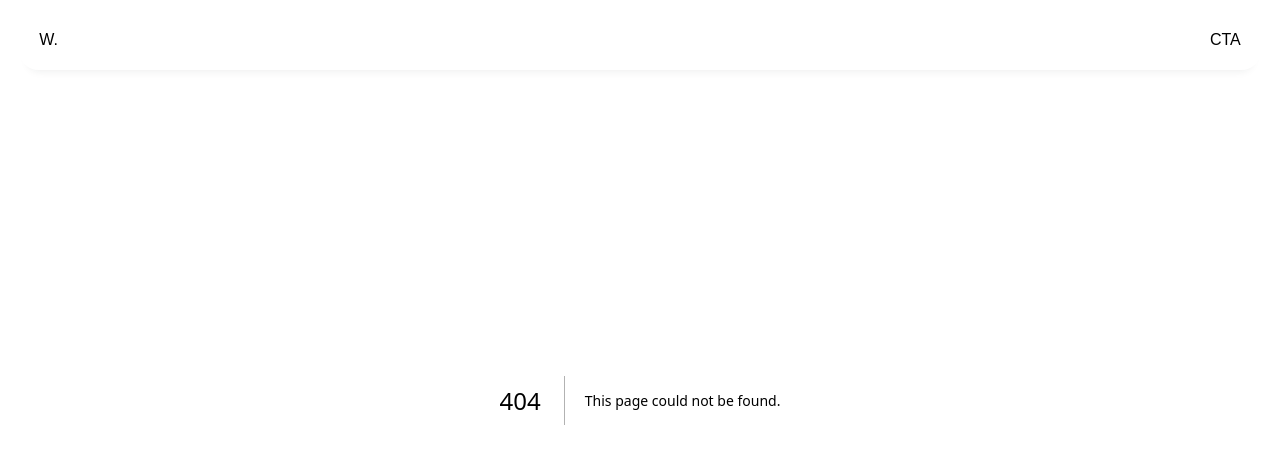
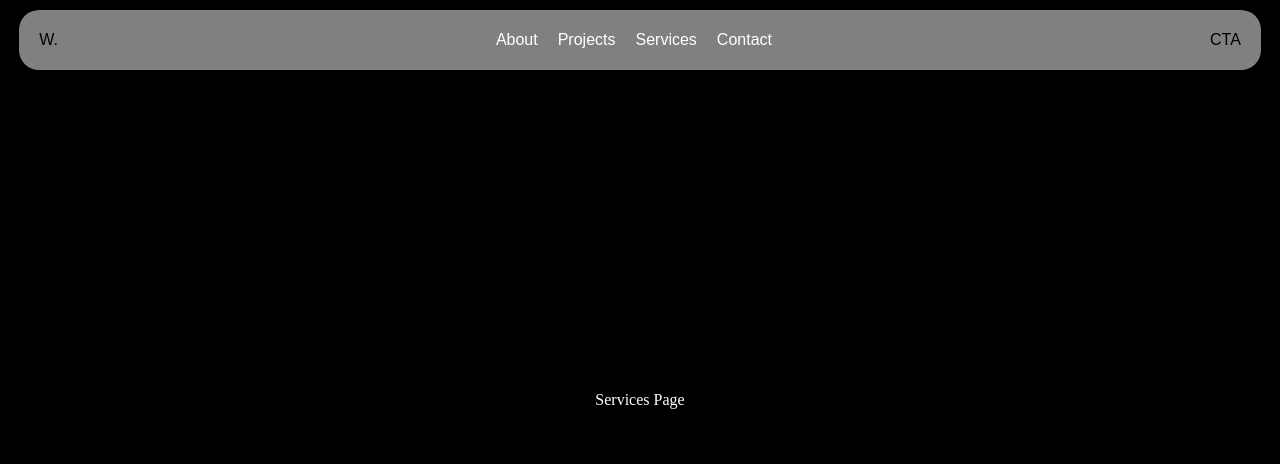
Before and after one commit to AgyapalSingh/next-learning-project, a Next.js app: page /services in a window 1280 px wide. Before the commit this address had no page. Shown: the top 464 px of the page. Built offline with nearby package versions, Linux system fonts and the light colour scheme; a web font is replaced by a local one.

Commit message:
Services Page Routing done

```diff
--- a/app/Components/Header/Header.jsx
+++ b/app/Components/Header/Header.jsx
@@ -23,6 +23,9 @@ const Header = () => {
             </li>
             <li>
               <Link href="/projects">Projects</Link>
+            </li>
+            <li>
+              <Link href="/services">Services</Link>
             </li>
             <li>
               <Link href="/contact-us">Contact</Link>
@@ -55,6 +58,9 @@ const Header = () => {
               <Link href="/projects">Projects</Link>
             </li>
             <li onClick={closeMobileMenu}>
+              <Link href="/services">Services</Link>
+            </li>
+            <li onClick={closeMobileMenu}>
               <Link href="/contact-us">Contact</Link>
             </li>
           </ul>
--- /dev/null
+++ b/app/services/page.jsx
@@ -0,0 +1,7 @@
+export default function Services() {
+  return (
+    <>
+      <section className="about-us">Services Page</section>
+    </>
+  );
+}
```
